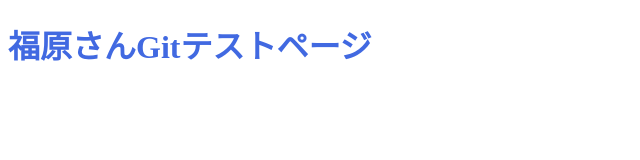
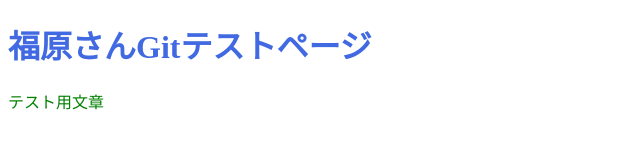
Before and after one commit to S-kosuke030/fukuhara-test, a plain HTML site: page index.html in a window 1280 px wide. Shown: the whole page, without its empty margins (0-640 px from the left). Drawn offline with Linux system fonts and the light colour scheme.

Commit message:
緑色のテキスト追加

```diff
--- a/index.html
+++ b/index.html
@@ -9,5 +9,6 @@
   </head>
   <body>
     <h1 class="heading">福原さんGitテストページ</h1>
+    <p class="text">テスト用文章</p>
   </body>
 </html>
--- a/style.css
+++ b/style.css
@@ -1,3 +1,7 @@
 .heading {
   color: #4169e1;
 }
+
+.text {
+  color: green;
+}
```
